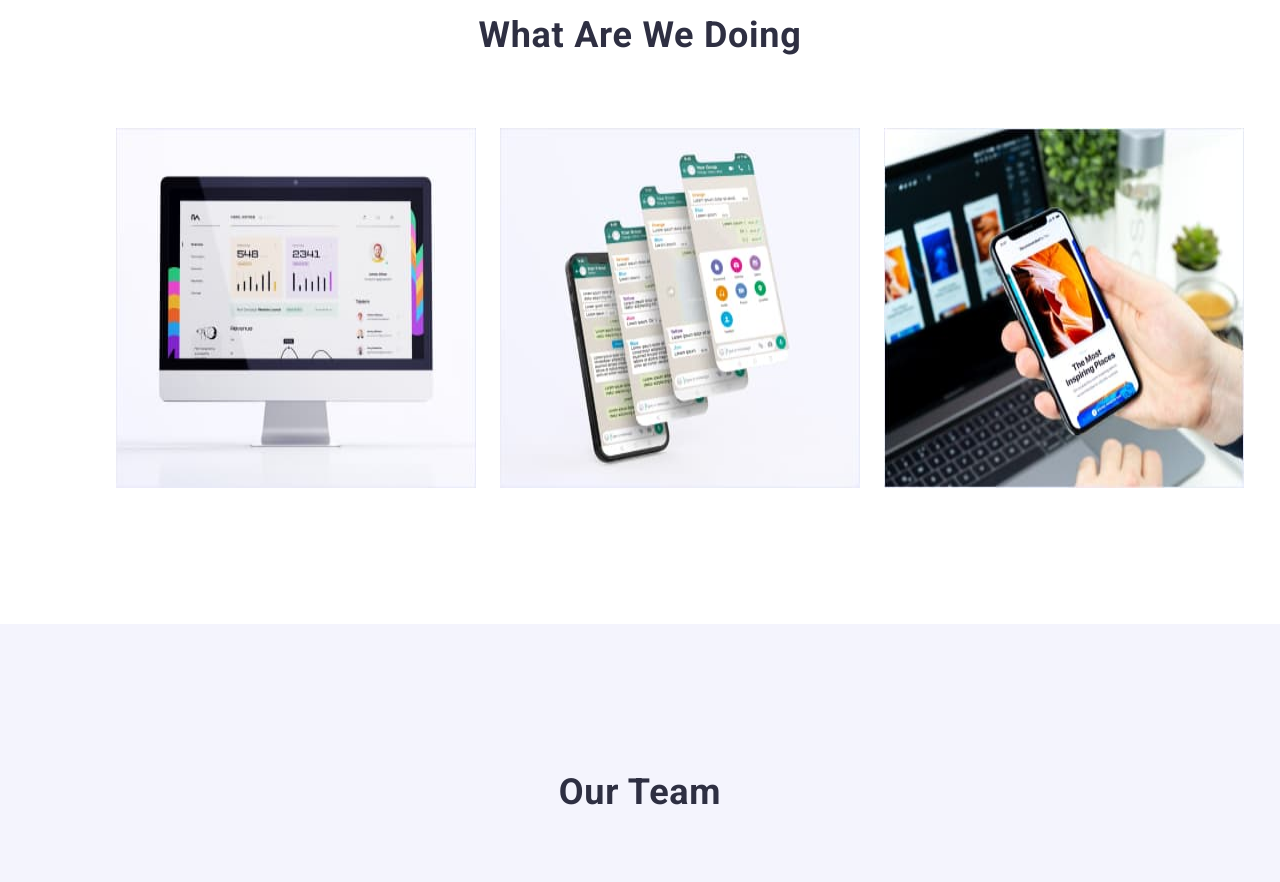
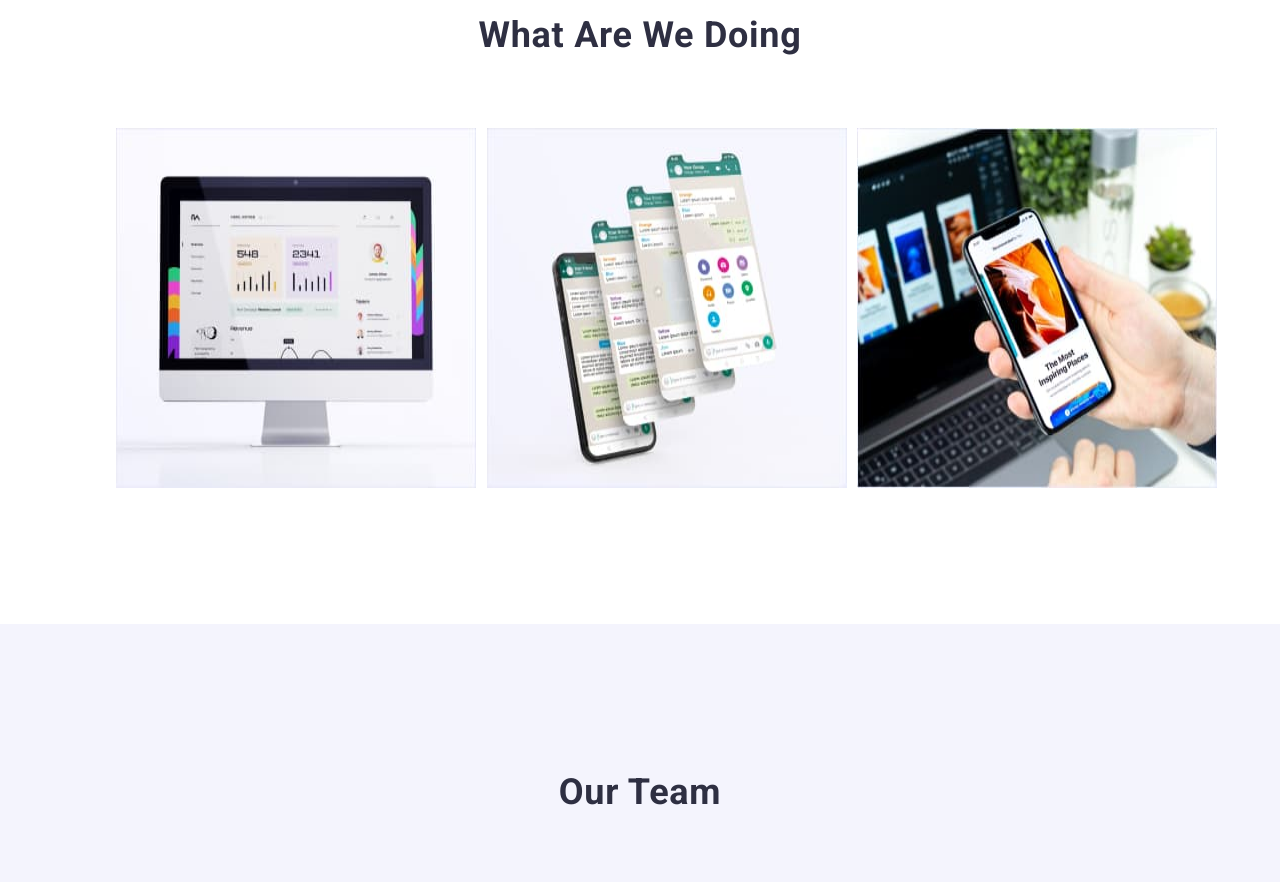
Before and after one commit to davaski/goit-markup-hw-03, a plain HTML site: page index.html in a window 1280 px wide. Shown: the part 1160-2042 px from the top of the page. Drawn offline with nearby package versions, Linux system fonts and the light colour scheme.

Commit message:
Update styles.css

```diff
--- a/css/styles.css
+++ b/css/styles.css
@@ -213,7 +213,7 @@ body {
   gap: 24px;
 }
 .doing-list {
-  flex-basis: calc((100% - 2 * 24px) / 3);
+  width: calc((100% - 48px) / 3);
 }
 .card-name {
   display: flex;
```
